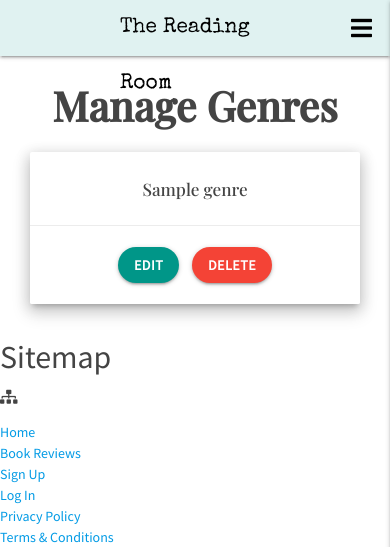
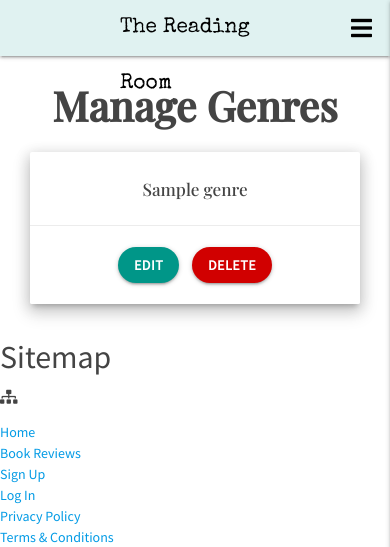
Before and after one commit to simonjvardy/the-reading-room, a Flask app: page /get_genres in a window 390 px wide. Shown: the top 547 px of the page. Run offline with Flask 2, Linux system fonts and the light colour scheme; a database or web service that is not in the repository returns one stand-in record (values such as "Sample title"); some libraries are stand-ins or nearby versions.

Commit message:
Fix: Delete button hover on mobile devices Media query to change the background colour on mobile devices

```diff
--- a/static/css/style.css
+++ b/static/css/style.css
@@ -2,7 +2,8 @@
 
 /* -------------------------------------Special Styling */
 
-body {
+body,
+.card .card-content .card-text-sm {
     font-family: 'Source Sans Pro', sans-serif;
     color: #444;
 }
@@ -81,6 +82,14 @@ h2 {
     text-overflow: ellipsis;
 }
 
+#delete {
+    background-color: rgb(97, 97, 97);
+}
+
+#delete:hover {
+    background-color: rgb(209, 0, 0);
+}
+
 .card .card-image img {
     width: 100%;
     /*height: auto;*/
@@ -103,6 +112,14 @@ h2 {
 /* -------------------------------------Media Queries */
 /* -------------------------------------Responsive Design - TABLET */
 
+/* Manage Genres Delete key colour = red for mobile devices */
+@media screen and (max-width: 1366px) {
+    #delete {
+        background-color: rgb(209, 0, 0);
+    }
+}
+
+/* Reduce the Nav Logo font for smaller device sizes */
 @media screen and (max-width: 670px) {
     nav .brand-logo {
         font-family: 'Special Elite', serif;
@@ -118,10 +135,14 @@ h2 {
         color: #000;
         margin-left: 10px;
     }
+    #delete {
+        background-color: rgb(209, 0, 0);
+    }
 }
 
 /* -------------------------------------Responsive Design - MOBILE */
 
+/* Reduce the Nav Logo font for smaller device sizes */
 @media screen and (max-width: 483px) {
     nav .brand-logo {
         font-family: 'Special Elite', serif;
--- a/templates/book-review.html
+++ b/templates/book-review.html
@@ -15,8 +15,8 @@
                 </div>
                 <div class="card-content center-align">
                     <span class="card-title">{{ review.title }}</span>
-                    <span>{{ review.author }}</span><br>
-                    <span>{{ review.genre }}</span>
+                    <span class="card-text-sm">{{ review.author }}</span><br>
+                    <span class="card-text-sm"><strong><em>{{ review.genre }}</em></strong></span>
                 </div>
             </div>
         </div>
--- a/templates/manage-genres.html
+++ b/templates/manage-genres.html
@@ -12,7 +12,7 @@
                 </div>
                 <div class="card-action">
                     <a href="#" class="waves-effect waves-light btn teal pill-btn">Edit</a>
-                    <a href="#" class="waves-effect waves-light btn red pill-btn">Delete</a>
+                    <a href="#" id="delete" class="waves-effect waves-light btn pill-btn">Delete</a>
                 </div>
             </div>
         </div>
```
